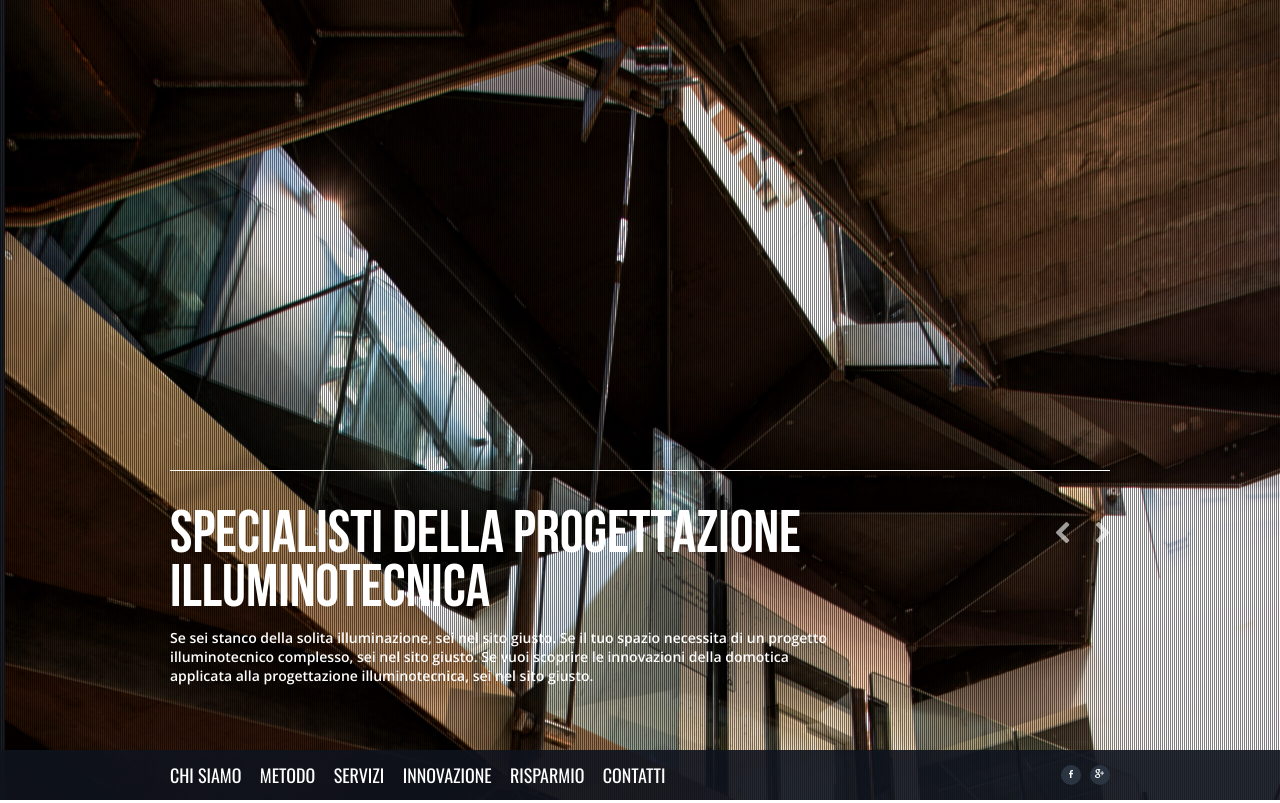
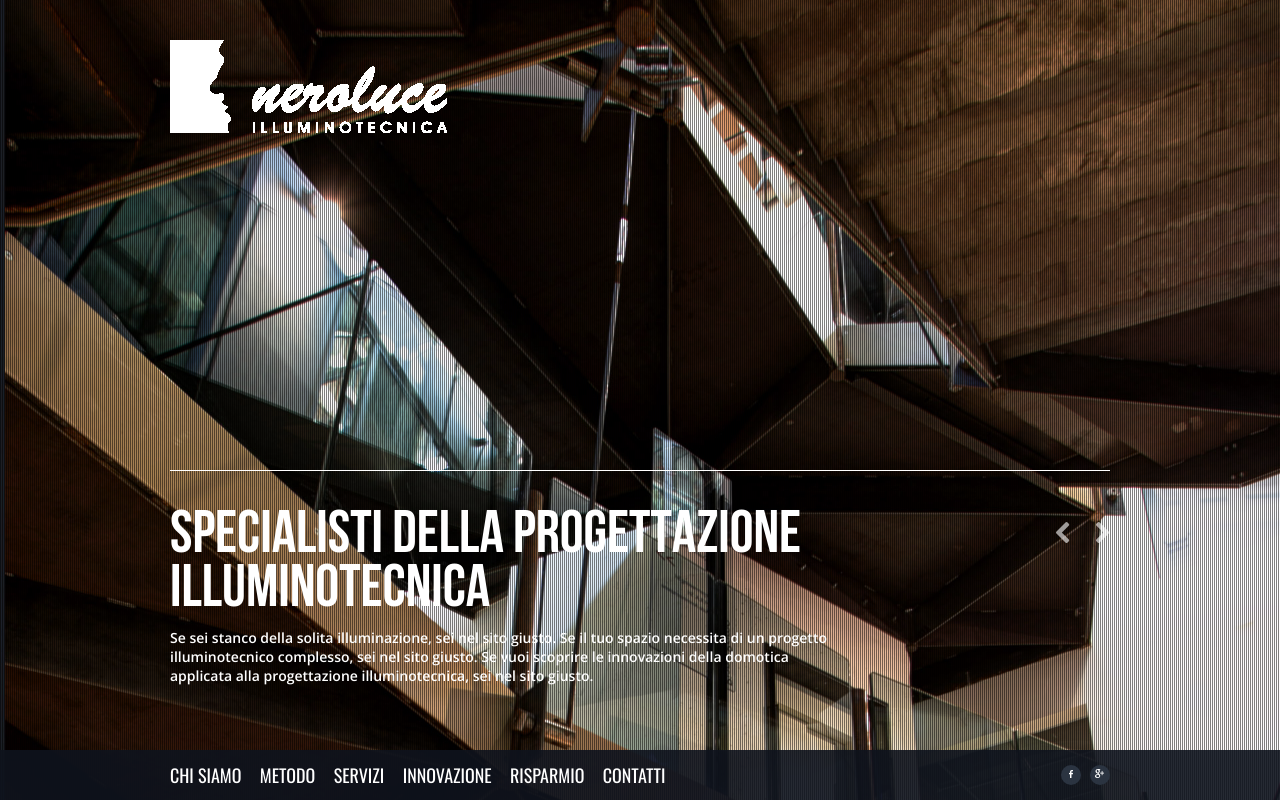
Before and after one commit to dacalleg/Neroluce, a plain HTML site: page index.html in a window 1280 px wide. Shown: the top 803 px of the page. Drawn offline with nearby package versions, Linux system fonts and the light colour scheme; a script that the page names is missing.

Commit message:
Aggiunto il logo

```diff
--- a/index.html
+++ b/index.html
@@ -43,7 +43,7 @@
 
 		<div class="container">
 			<div class="sixteen columns">
-				<!--<img alt="" class="logo" src="images/logo.png" />-->
+				<img alt="" class="logo" src="images/logo_white.png" />
 			</div>
 
 			<div class="slider-text">
```
Also changed, not shown: images/Logo_white.svg (added), images/logo_white.png (added).
